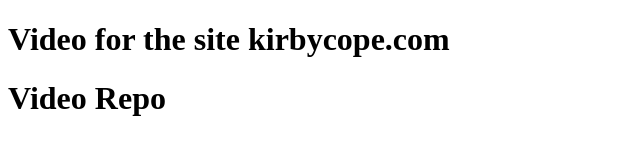
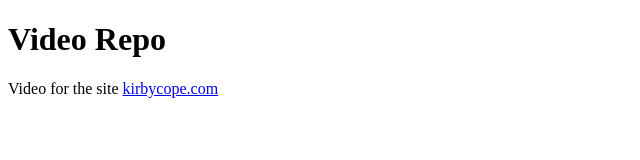
Before and after one commit to kryptic08/videoreposite, a plain HTML site: page index.html in a window 1280 px wide. Shown: the whole page, without its empty margins (0-640 px from the left). Drawn offline with Linux system fonts and the light colour scheme.

Commit message:
Update index.html

```diff
--- a/index.html
+++ b/index.html
@@ -4,10 +4,10 @@
     <meta charset="UTF-8">
     <meta name="viewport" content="width=device-width, initial-scale=1.0">
     <title>Video Repo</title>
-  <h1> Video for the site kirbycope.com </h1>
     <link rel="icon" type="image/x-icon" href="favicon.ico">
 </head>
 <body>
     <h1>Video Repo</h1>
+    <p>Video for the site <a href="https://kirbycope.com">kirbycope.com</a></p>
 </body>
 </html>
```
